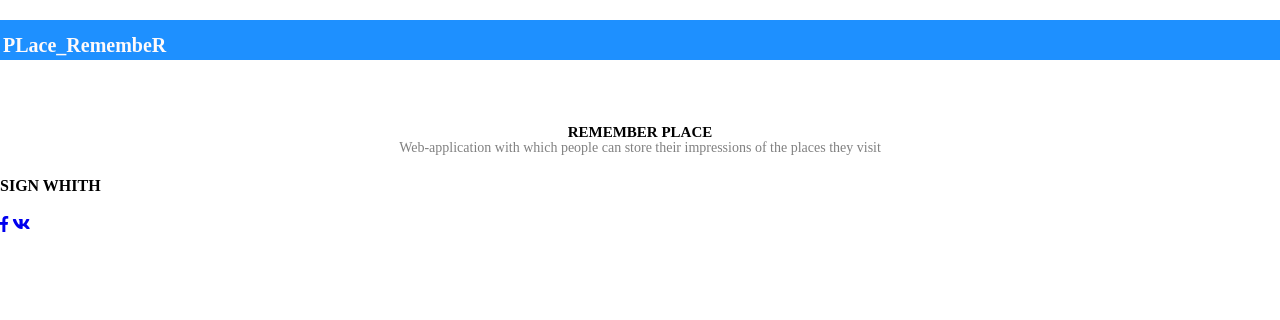
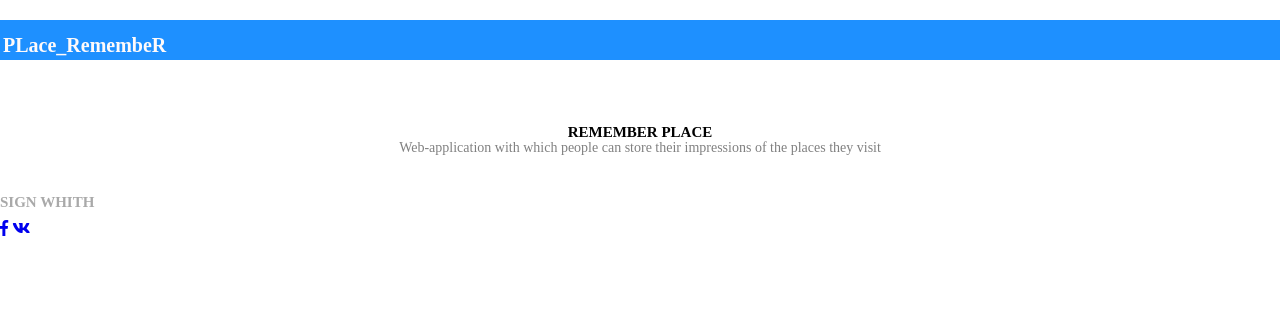
Before and after one commit to Shohmasud/place_remember, a Django app: page /login/ in a window 1280 px wide. Shown: the top 320 px of the page. Run offline with Django 3.2, Linux system fonts and the light colour scheme; some libraries are stand-ins or nearby versions.

Commit message:
login.css:1)Css-styles для тега отвечающий за заголовка описывающий вход через социальные сети login.css:1)Css-styles for the tag responsible for the header describing the login via social networks

```diff
--- a/static/css/login.css
+++ b/static/css/login.css
@@ -35,3 +35,11 @@
     color: gray;
     margin-top:-10px;
 }
+
+.h4_sign{
+    margin-top:3%;
+    font-weight:bolder;
+    font-size:15px;
+    color:darkgrey;
+    margin-bottom:0.7%;
+}
```
